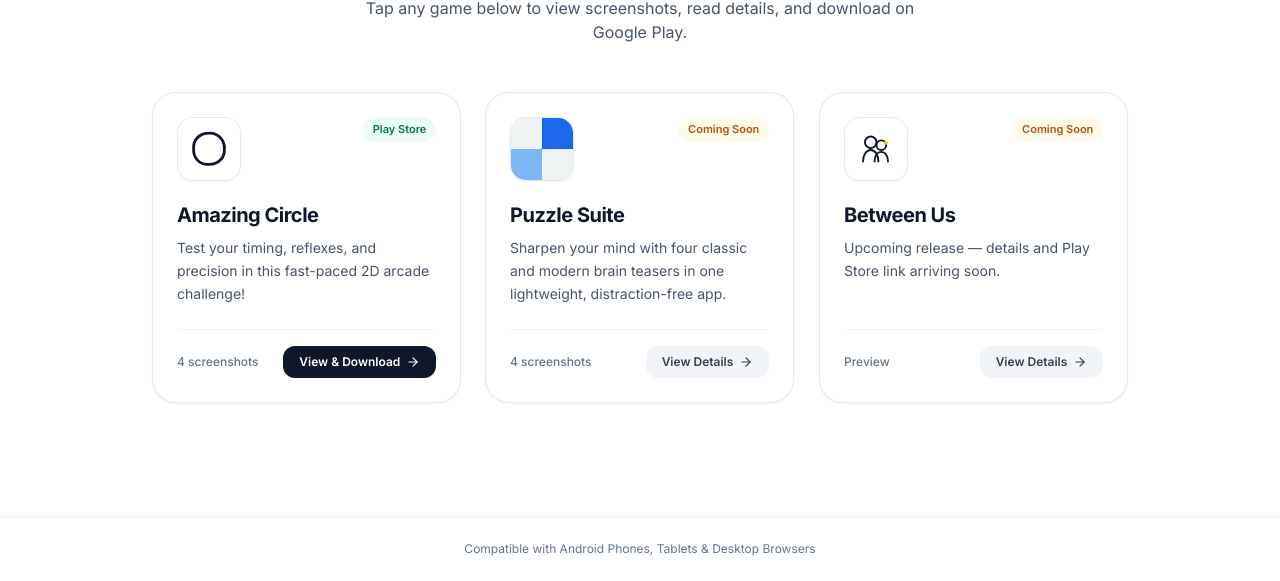
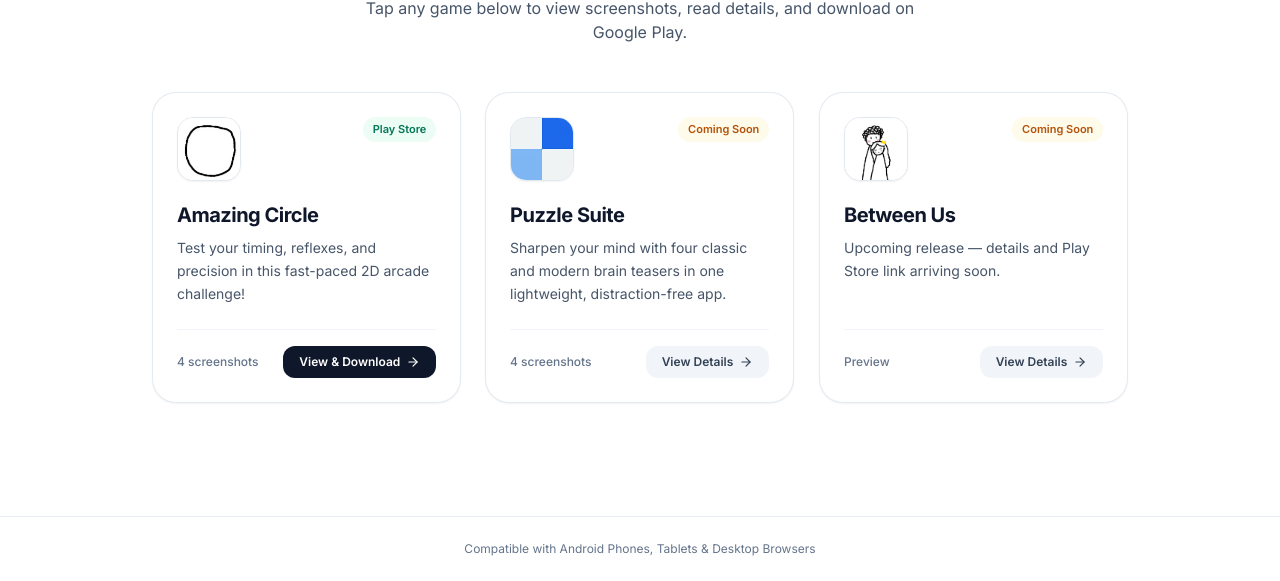
Before and after one commit to gawadem138-jpg/My-games, a plain HTML site: page index.html in a window 1280 px wide. Shown: the part 219-800 px from the top of the page. Drawn offline with nearby package versions, Linux system fonts and the light colour scheme.

Commit message:
Update index.html

```diff
--- a/index.html
+++ b/index.html
@@ -181,7 +181,7 @@
       {
         id: 'amazing-circle',
         title: 'Amazing Circle',
-        icon: '1st game.jpeg',
+        icon: '1st game.webp',
         fallbackSvg: `
           <svg viewBox="0 0 100 100" class="w-11 h-11" fill="none" xmlns="http://www.w3.org/2000/svg">
             <path d="M50 14C70 13 86 29 85 50C86 71 70 86 49 85C28 86 14 70 15 49C14 28 29 14 50 14Z" stroke="#0f172a" stroke-width="6.5" stroke-linecap="round"/>
@@ -266,7 +266,7 @@
       {
         id: 'between-us',
         title: 'Between Us',
-        icon: '3rd game.webp',
+        icon: '3rd game.jpeg',
         fallbackSvg: `
           <svg viewBox="0 0 100 100" class="w-12 h-12" fill="none" xmlns="http://www.w3.org/2000/svg">
             <circle cx="39" cy="36" r="12" stroke="#0f172a" stroke-width="4"/>
```
